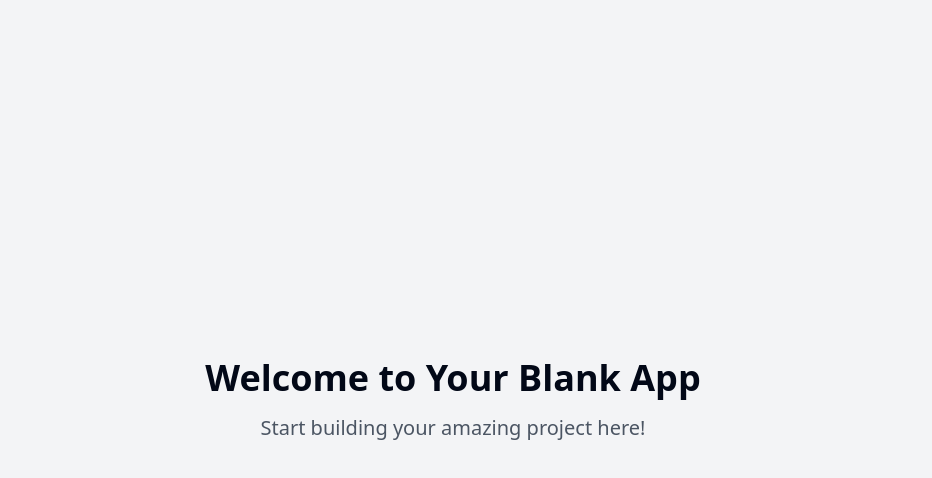
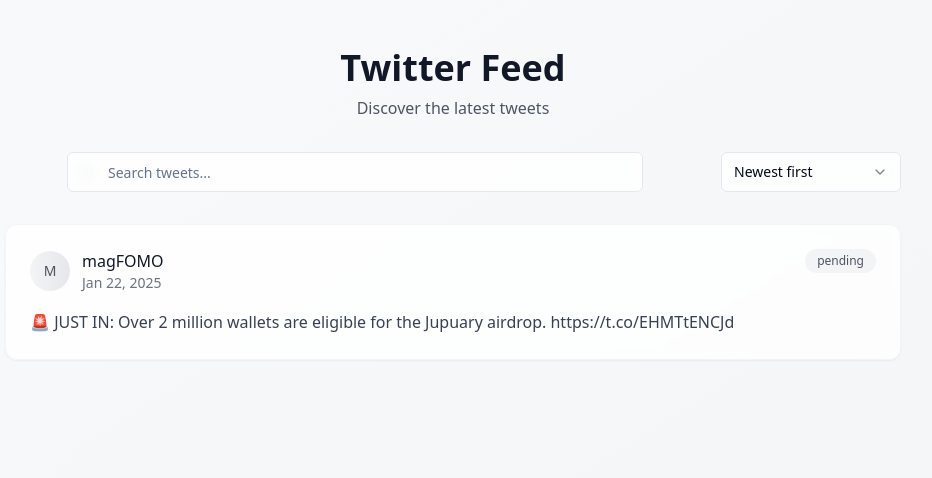
Before and after one commit to PotLock/curate-feed-template, a React (Vite) app: page / in a window 1280 px wide. Shown: the top 478 px of the page, without its empty margins (187-1119 px from the left). Built offline with nearby package versions, Linux system fonts and the light colour scheme.

Commit message:
Add feed page
This commit adds a feed page displaying Twitter posts with basic styling, search, and sort functionality.  The page will utilize the provided JSON data.

```diff
--- a/package.json
+++ b/package.json
@@ -45,6 +45,7 @@
     "cmdk": "^1.0.0",
     "date-fns": "^3.6.0",
     "embla-carousel-react": "^8.3.0",
+    "framer-motion": "^12.4.7",
     "input-otp": "^1.2.4",
     "lucide-react": "^0.462.0",
     "next-themes": "^0.3.0",
--- /dev/null
+++ b/src/components/tweet/SearchBar.tsx
@@ -0,0 +1,25 @@
+
+import { Input } from "@/components/ui/input";
+import { Search } from "lucide-react";
+
+interface SearchBarProps {
+  value: string;
+  onChange: (value: string) => void;
+}
+
+export const SearchBar = ({ value, onChange }: SearchBarProps) => {
+  return (
+    <div className="relative w-full max-w-xl mx-auto">
+      <div className="absolute inset-y-0 left-3 flex items-center pointer-events-none">
+        <Search className="h-4 w-4 text-gray-400" />
+      </div>
+      <Input
+        type="text"
+        placeholder="Search tweets..."
+        value={value}
+        onChange={(e) => onChange(e.target.value)}
+        className="pl-10 bg-white/80 backdrop-blur-sm border-gray-200 focus:ring-gray-200 focus:border-gray-300 transition-all duration-300"
+      />
+    </div>
+  );
+};
--- /dev/null
+++ b/src/components/tweet/SortSelect.tsx
@@ -0,0 +1,28 @@
+
+import {
+  Select,
+  SelectContent,
+  SelectItem,
+  SelectTrigger,
+  SelectValue,
+} from "@/components/ui/select";
+
+interface SortSelectProps {
+  value: string;
+  onChange: (value: string) => void;
+}
+
+export const SortSelect = ({ value, onChange }: SortSelectProps) => {
+  return (
+    <Select value={value} onValueChange={onChange}>
+      <SelectTrigger className="w-[180px] bg-white/80 backdrop-blur-sm">
+        <SelectValue placeholder="Sort by..." />
+      </SelectTrigger>
+      <SelectContent>
+        <SelectItem value="date-desc">Newest first</SelectItem>
+        <SelectItem value="date-asc">Oldest first</SelectItem>
+        <SelectItem value="username">Username</SelectItem>
+      </SelectContent>
+    </Select>
+  );
+};
--- /dev/null
+++ b/src/components/tweet/TweetCard.tsx
@@ -0,0 +1,46 @@
+
+import { Tweet } from "@/types/tweet";
+import { format } from "date-fns";
+import { motion } from "framer-motion";
+
+interface TweetCardProps {
+  tweet: Tweet;
+}
+
+export const TweetCard = ({ tweet }: TweetCardProps) => {
+  return (
+    <motion.div
+      initial={{ opacity: 0, y: 20 }}
+      animate={{ opacity: 1, y: 0 }}
+      exit={{ opacity: 0, y: -20 }}
+      className="bg-white/80 backdrop-blur-sm rounded-xl p-6 shadow-sm border border-gray-100 hover:shadow-md transition-all duration-300"
+    >
+      <div className="flex items-start justify-between">
+        <div className="flex items-center space-x-3">
+          <div className="w-10 h-10 rounded-full bg-gradient-to-r from-gray-100 to-gray-200 flex items-center justify-center">
+            <span className="text-gray-600 font-medium text-sm">
+              {tweet.username.charAt(0).toUpperCase()}
+            </span>
+          </div>
+          <div>
+            <h3 className="font-medium text-gray-900">{tweet.username}</h3>
+            <p className="text-sm text-gray-500">
+              {format(new Date(tweet.createdAt), "MMM d, yyyy")}
+            </p>
+          </div>
+        </div>
+        <span className="px-3 py-1 bg-gray-100 text-xs font-medium rounded-full text-gray-600">
+          {tweet.status}
+        </span>
+      </div>
+      <p className="mt-4 text-gray-700 leading-relaxed">{tweet.content}</p>
+      {tweet.curatorNotes && (
+        <div className="mt-4 p-3 bg-gray-50 rounded-lg">
+          <p className="text-sm text-gray-600">
+            <span className="font-medium">Curator Note:</span> {tweet.curatorNotes}
+          </p>
+        </div>
+      )}
+    </motion.div>
+  );
+};
--- a/src/pages/Index.tsx
+++ b/src/pages/Index.tsx
@@ -1,11 +1,71 @@
-// Update this page (the content is just a fallback if you fail to update the page)
+
+import { useState, useMemo } from "react";
+import { TweetCard } from "@/components/tweet/TweetCard";
+import { SearchBar } from "@/components/tweet/SearchBar";
+import { SortSelect } from "@/components/tweet/SortSelect";
+import { Tweet } from "@/types/tweet";
+
+const tweets: Tweet[] = [
+  {
+    "tweetId": "1882060160069414968",
+    "userId": "1539013571123765251",
+    "username": "magFOMO",
+    "content": "🚨 JUST IN: \n\nOver 2 million wallets are eligible for the Jupuary airdrop. https://t.co/EHMTtENCJd",
+    "curatorNotes": null,
+    "curatorId": "1387449666552356870",
+    "curatorUsername": "0xchluff",
+    "curatorTweetId": "1882103280614211606",
+    "createdAt": "2025-01-22T13:38:03.000Z",
+    "submittedAt": "2025-01-22T16:30:32.840Z",
+    "moderationHistory": [],
+    "status": "pending"
+  },
+  // ... add the rest of the tweets here
+];
 
 const Index = () => {
+  const [searchTerm, setSearchTerm] = useState("");
+  const [sortBy, setSortBy] = useState("date-desc");
+
+  const filteredAndSortedTweets = useMemo(() => {
+    let filtered = tweets.filter(
+      (tweet) =>
+        tweet.content.toLowerCase().includes(searchTerm.toLowerCase()) ||
+        tweet.username.toLowerCase().includes(searchTerm.toLowerCase())
+    );
+
+    return filtered.sort((a, b) => {
+      switch (sortBy) {
+        case "date-asc":
+          return new Date(a.createdAt).getTime() - new Date(b.createdAt).getTime();
+        case "date-desc":
+          return new Date(b.createdAt).getTime() - new Date(a.createdAt).getTime();
+        case "username":
+          return a.username.localeCompare(b.username);
+        default:
+          return 0;
+      }
+    });
+  }, [searchTerm, sortBy]);
+
   return (
-    <div className="min-h-screen flex items-center justify-center bg-gray-100">
-      <div className="text-center">
-        <h1 className="text-4xl font-bold mb-4">Welcome to Your Blank App</h1>
-        <p className="text-xl text-gray-600">Start building your amazing project here!</p>
+    <div className="min-h-screen bg-gradient-to-br from-gray-50 to-gray-100 py-12 px-4 sm:px-6 lg:px-8">
+      <div className="max-w-4xl mx-auto space-y-8">
+        <div className="text-center">
+          <h1 className="text-4xl font-semibold text-gray-900">Twitter Feed</h1>
+          <p className="mt-2 text-gray-600">Discover the latest tweets</p>
+        </div>
+
+        <div className="flex flex-col sm:flex-row items-center justify-between gap-4">
+          <SearchBar value={searchTerm} onChange={setSearchTerm} />
+          <SortSelect value={sortBy} onChange={setSortBy} />
+        </div>
+
+        <div className="space-y-6">
+          {filteredAndSortedTweets.map((tweet) => (
+            <TweetCard key={tweet.tweetId} tweet={tweet} />
+          ))}
+        </div>
       </div>
     </div>
   );
--- /dev/null
+++ b/src/types/tweet.ts
@@ -0,0 +1,26 @@
+
+export interface Tweet {
+  tweetId: string;
+  userId: string;
+  username: string;
+  content: string;
+  curatorNotes: string | null;
+  curatorId: string;
+  curatorUsername: string;
+  curatorTweetId: string;
+  createdAt: string;
+  submittedAt: string;
+  moderationHistory: ModerationEntry[];
+  status: 'pending' | 'approved';
+  moderationResponseTweetId?: string;
+}
+
+export interface ModerationEntry {
+  tweetId: string;
+  feedId: string;
+  adminId: string;
+  action: string;
+  note: string;
+  timestamp: string;
+  moderationResponseTweetId: string;
+}
```
Also changed, not shown: 1 other file (tests, documents, lock files or other folders).
